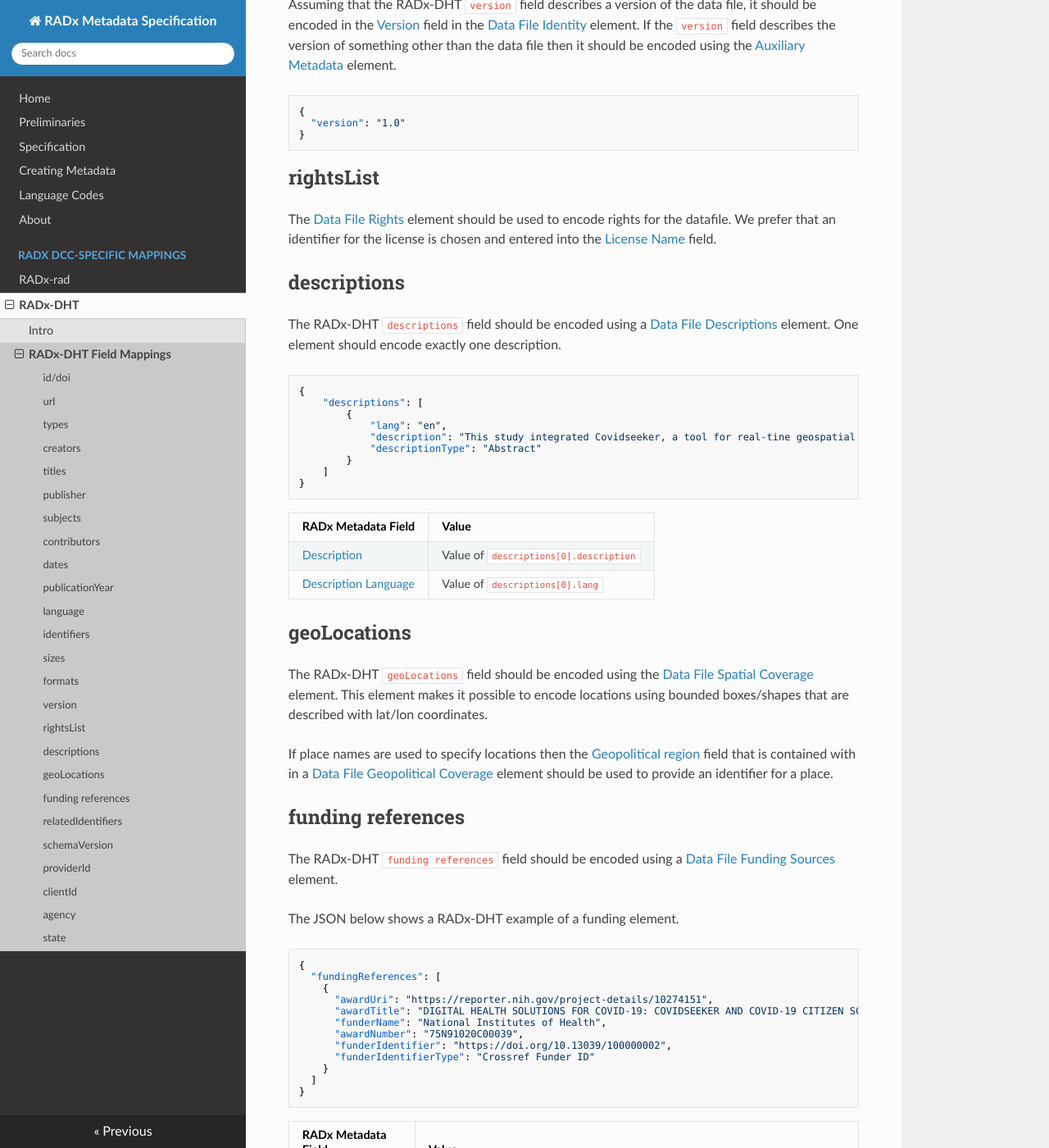
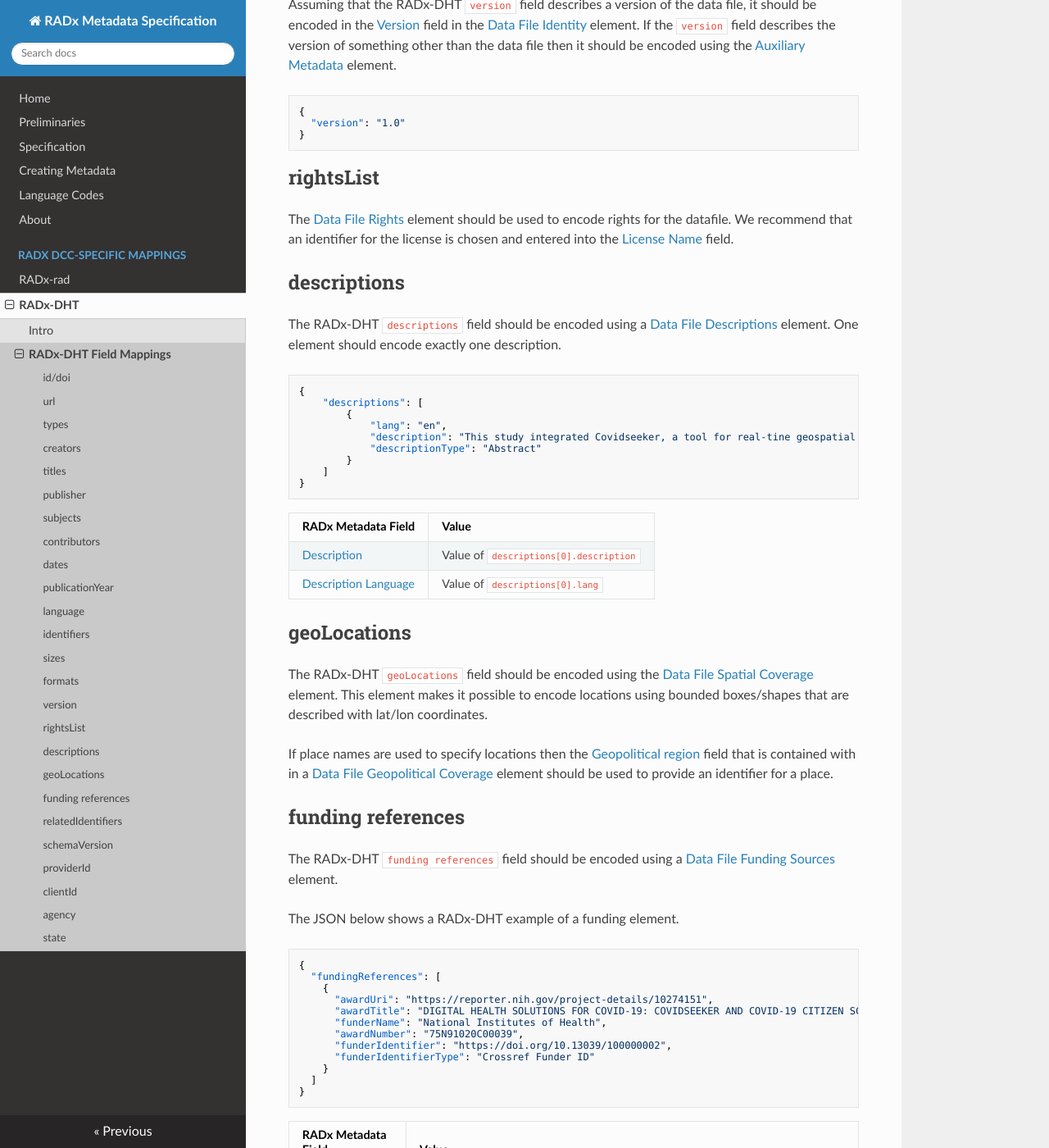
Before and after one commit to RADx/radx-metadata-spec-docs, an MkDocs documentation site: the page built from docs/radx-dht-mapping.md, in a window 1280 px wide and 1400 px high, scrolled down 7364 px. Shown: the whole window at 82% size. Built offline with MkDocs 1.6.1, drawn with Linux system fonts in a browser that asks for light colours; nearby versions of some CDN libraries; some of the changed text lies outside the part shown.

Commit message:
prefer -> recommend

```diff
--- a/docs/radx-dht-mapping.md
+++ b/docs/radx-dht-mapping.md
@@ -313,7 +313,7 @@
 
 ##  rightsList
 
-The [Data File Rights](specification.md#data-file-rights) element should be used to encode rights for the datafile.  We prefer that an identifier for the license is chosen and entered into the [License Name](specification.md#license-name) field.
+The [Data File Rights](specification.md#data-file-rights) element should be used to encode rights for the datafile.  We recommend that an identifier for the license is chosen and entered into the [License Name](specification.md#license-name) field.
 
 
 ## descriptions
@@ -372,7 +372,7 @@
 [Award Page URL](specification.md#award-page-url) | Value of `fundingReferences[0].awardUri`
 [Funder Name](specification.md#funder-name) | Value of `fundingReferences[0].funderName`
 [Award Local Identifier](specification.md#award-local-identifier) | `fundingReferences[0].awardNumber`
-[Funder Identifier](specification.md#funder-identifier) | `fundingReferences[0].funderIdentifier`.  We prefer a Research Organization Registry identifier, if possible.
+[Funder Identifier](specification.md#funder-identifier) | `fundingReferences[0].funderIdentifier`.  We recommend that a Research Organization Registry identifier is used, if possible.
 [Funder Identifier Scheme](specification.md#funder-identifier-scheme) | Choose one of the available values
 
 ## relatedIdentifiers
```
